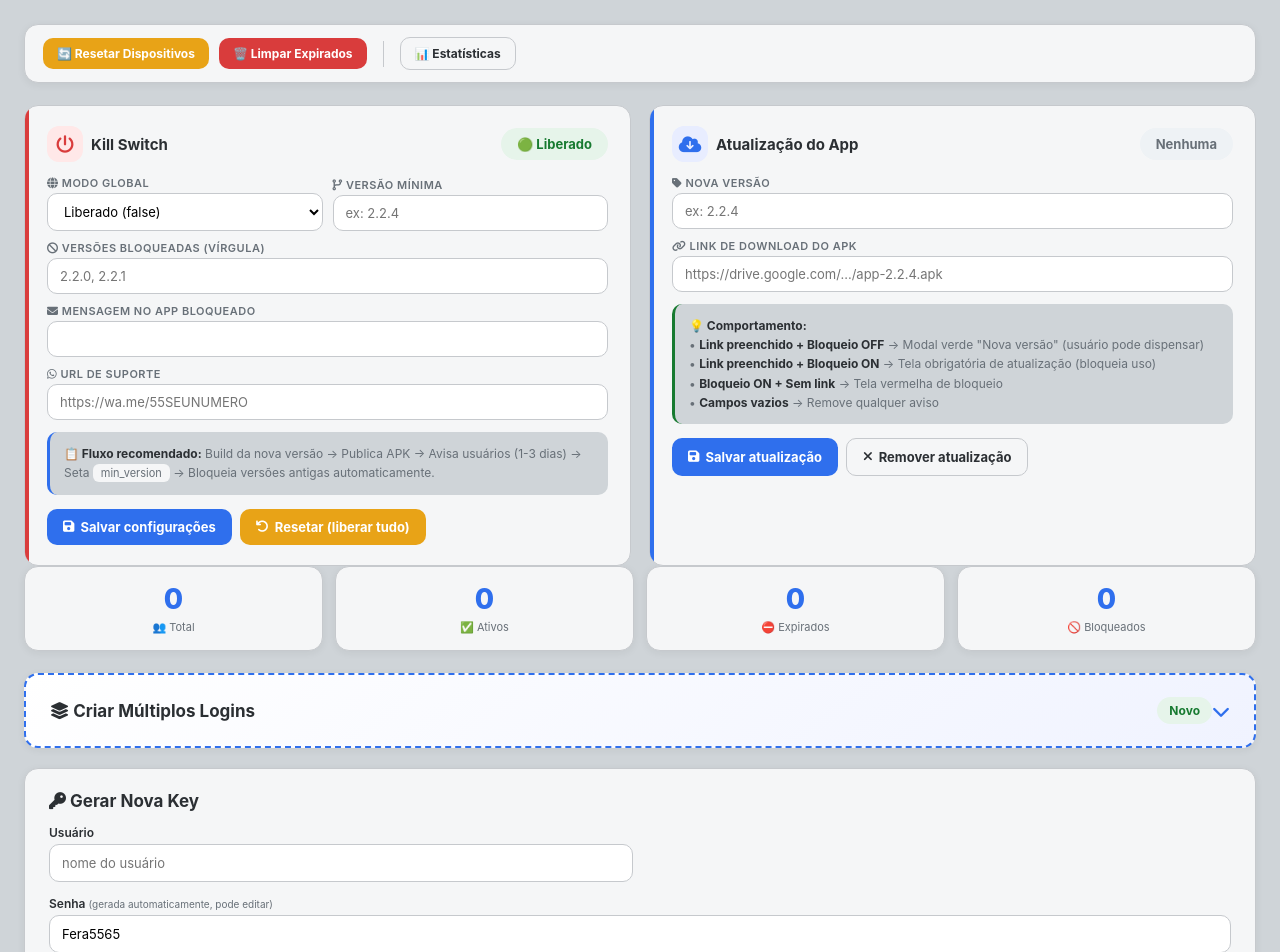
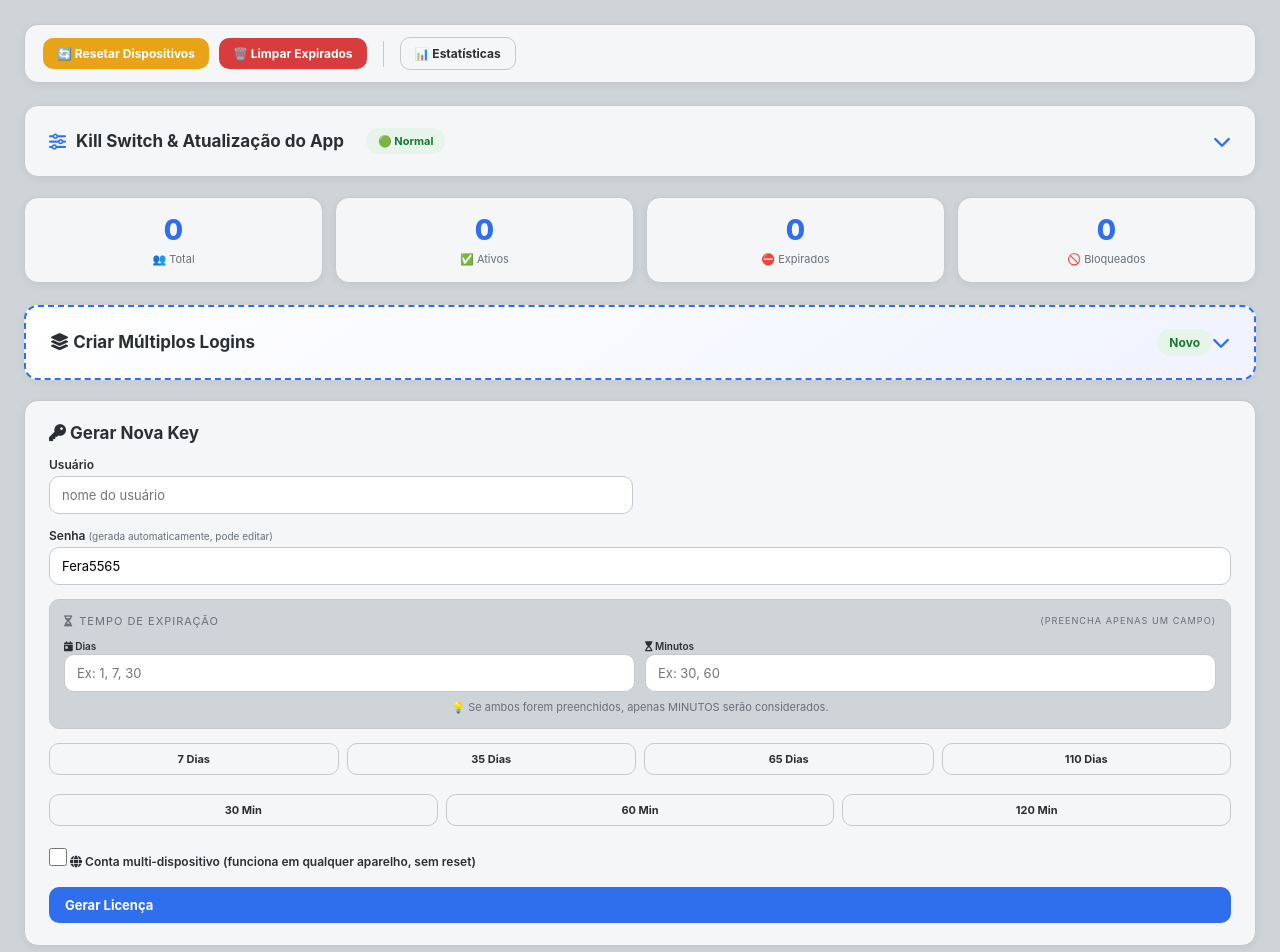
Before and after one commit to FeraAlpha/painel-licenca-server, a Flask app: template templates/admin_index.html in a window 1280 px wide. Shown: the part 62-1014 px from the top of the page. Run offline with Flask 3, Linux system fonts and the light colour scheme; the template is opened without the code that fills it, so the values that code supplies are empty.

Commit message:
Update admin_index.html

```diff
--- a/templates/admin_index.html
+++ b/templates/admin_index.html
@@ -665,10 +665,15 @@
   /* ============================================= */
   /*    KILL SWITCH + APP UPDATE — REDESIGN        */
   /* ============================================= */
+  .ks-collapsible-card {
+    margin-bottom: 20px;
+  }
+
   .ks-section {
     display:grid;
     grid-template-columns:1fr 1fr;
     gap:18px;
+    padding-top: 18px;
   }
 
   .ks-card {
@@ -893,8 +898,30 @@
 </div>
 
 <!-- ============================================= -->
-<!--    KILL SWITCH + ATUALIZAÇÃO DO APP (NOVO)     -->
+<!--    KILL SWITCH + APP UPDATE (COLAPSÁVEL)       -->
 <!-- ============================================= -->
+<div class="card ks-collapsible-card">
+  <div class="collapsible-header" onclick="toggleCollapse(this)">
+    <div class="card-header">
+      <h2 style="display:flex; align-items:center; gap:10px;">
+        <i class="fas fa-sliders-h" style="color:var(--accent);"></i>
+        Kill Switch &amp; Atualização do App
+        <span style="margin-left:12px;">
+          {% if kill_switch.global %}
+            <span class="badge badge-exp" style="font-size:11px;">🔴 Bloqueio Global</span>
+          {% else %}
+            <span class="badge badge-ok" style="font-size:11px;">🟢 Normal</span>
+          {% endif %}
+          {% if kill_switch.update_url %}
+            <span class="badge badge-multi" style="font-size:11px; margin-left:6px;">🆕 Atualização disponível</span>
+          {% endif %}
+        </span>
+      </h2>
+    </div>
+    <i class="fas fa-chevron-down toggle-icon"></i>
+  </div>
+
+  <div class="collapsible-content collapsed">
     <div class="ks-section">
 
       <!-- COLUNA 1: KILL SWITCH / BLOQUEIO GLOBAL -->
@@ -1012,6 +1039,8 @@
         </form>
       </div>
 
+    </div>
+  </div>
 </div>
 <!-- ============================================= -->
 <!--        FIM DO KILL SWITCH + APP UPDATE         -->
@@ -1301,9 +1330,11 @@ function recarregarDados() {
 }
 
 function toggleCollapse(headerElement) {
-  const card = headerElement.closest('.card');
+  const card = headerElement.closest('.card') || headerElement.closest('.ks-collapsible-card');
   const content = card.querySelector('.collapsible-content');
   const icon = headerElement.querySelector('.toggle-icon');
+
+  if (!content || !icon) return;
 
   content.classList.toggle('collapsed');
   if (content.classList.contains('collapsed')) {
```
Lines whose indentation alone changed are shown as unchanged.
